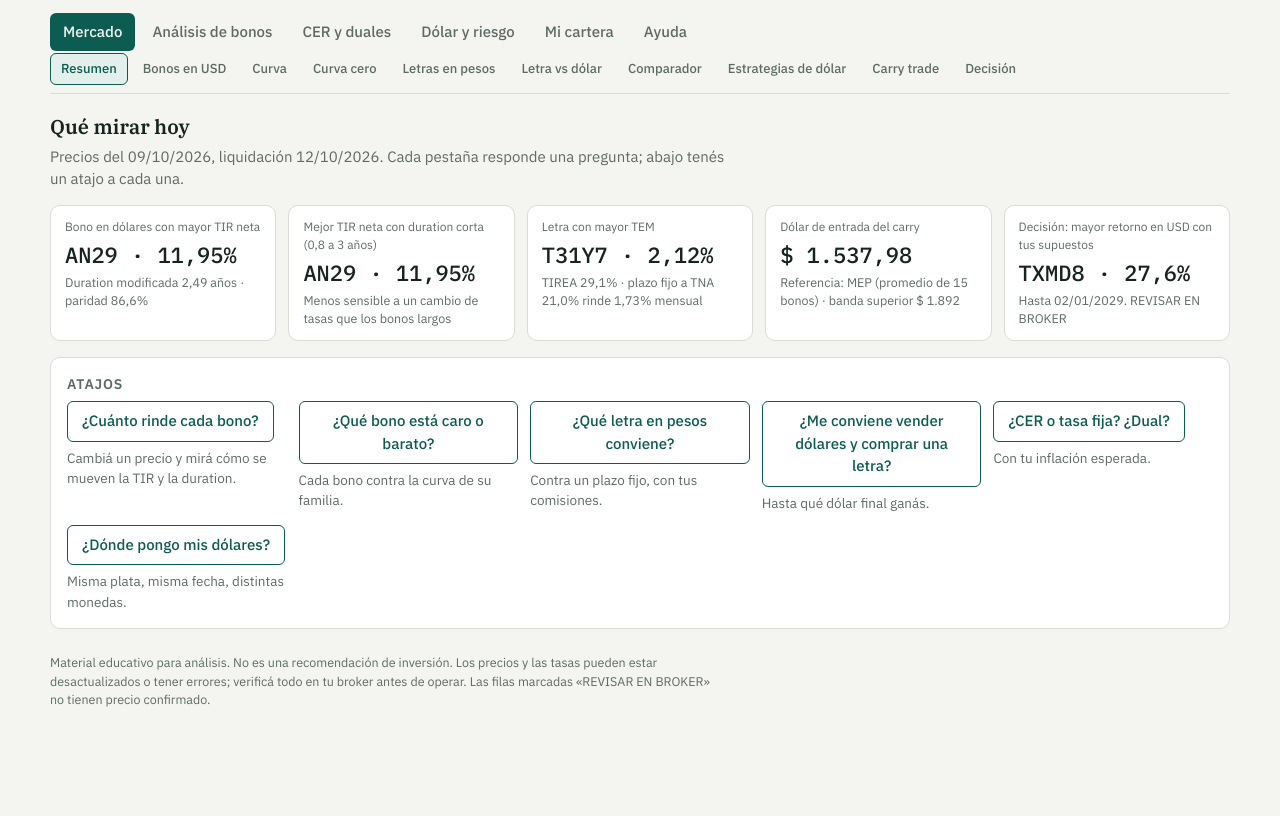
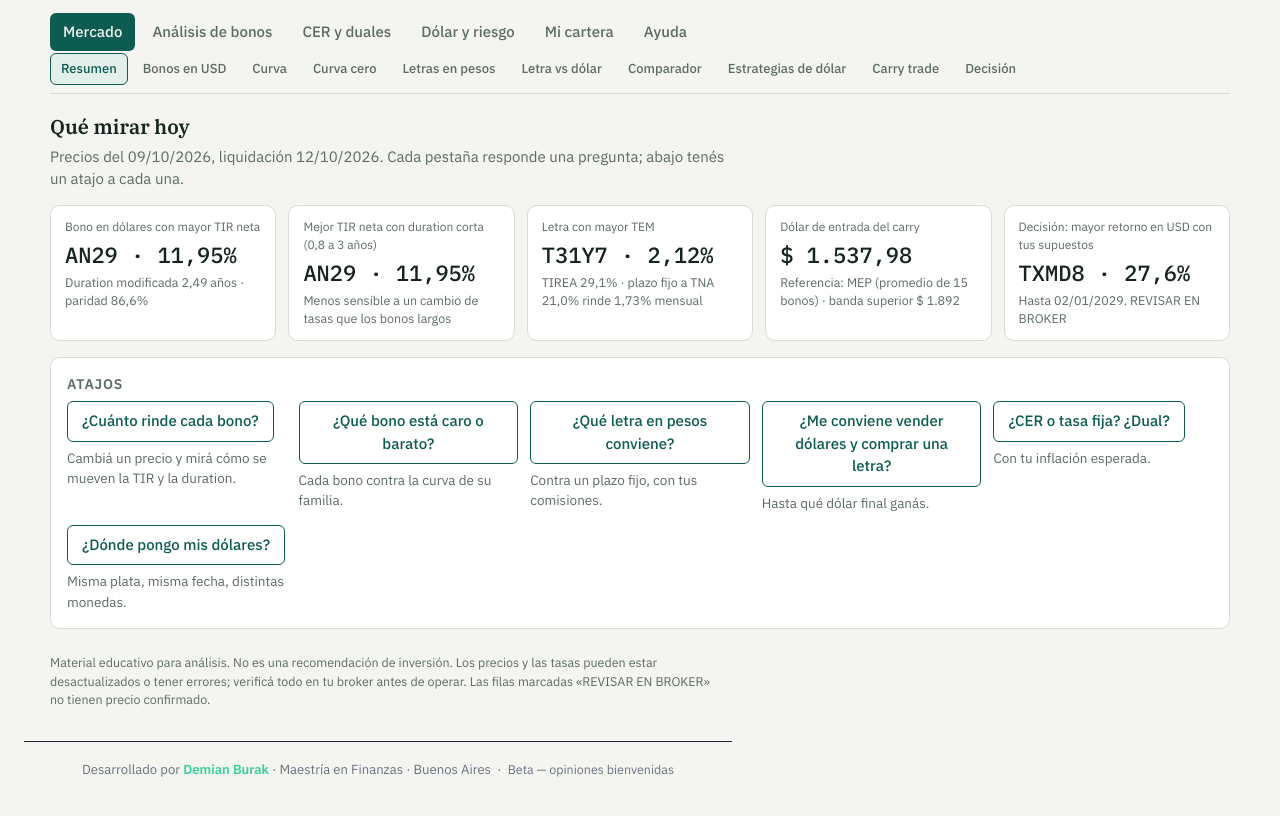
Before and after one commit to demianburak/Bonos-lab, a plain HTML site: page index.html in a window 1280 px wide. Shown: the part 88-904 px from the top of the page. Before the commit the page ends 853 px from the top, so only its background shows below. Drawn offline with Linux system fonts and the light colour scheme; no server answers.

Commit message:
Add files via upload

```diff
--- a/index.html
+++ b/index.html
@@ -2711,5 +2711,11 @@ pestanas(); R[actual]();
 })();
 </script>
 
+<footer style="text-align:center;padding:18px 0 22px;font-size:0.82rem;color:#6b7280;border-top:1px solid #1f2937;margin-top:32px;">
+  Desarrollado por <a href="https://www.linkedin.com/in/demianburak" target="_blank" rel="noopener" style="color:#34d399;text-decoration:none;font-weight:600;">Demian Burak</a>
+  · Maestría en Finanzas · Buenos Aires
+  &nbsp;·&nbsp; <span style="font-size:0.78rem;">Beta — opiniones bienvenidas</span>
+</footer>
+
 </body>
 </html>
```
